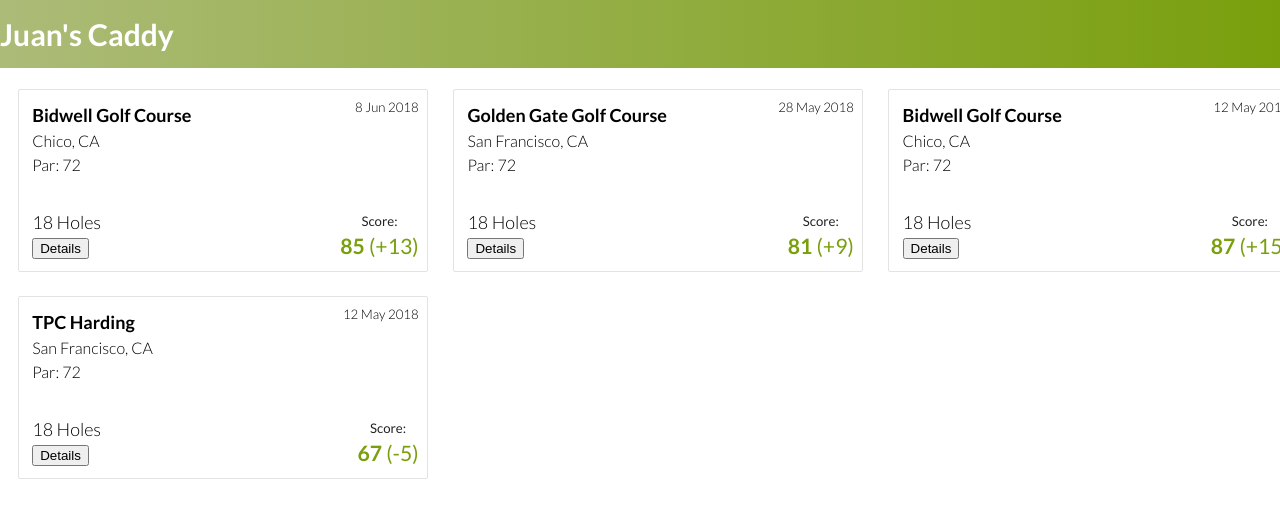
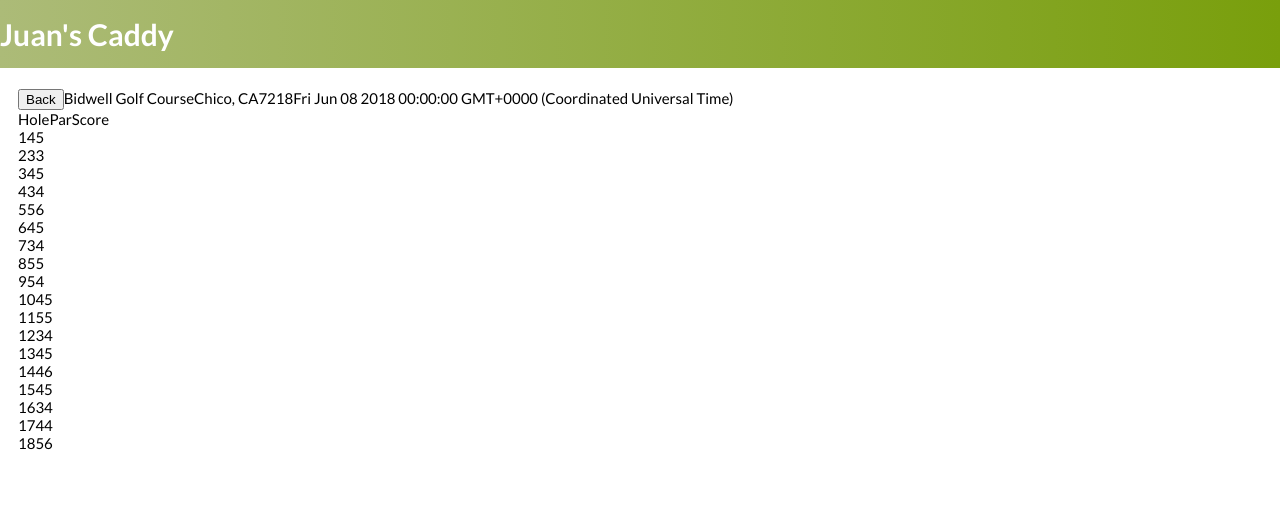
Before and after one commit to jvillalobos22/golf-scorekeeper-ui, a React (Create React App) app: page /matches/1 in a window 1280 px wide. Shown: the top 518 px of the page. Built offline with nearby package versions, Linux system fonts and the light colour scheme.

Commit message:
Implemented router with matches and match detail routes

```diff
--- a/package.json
+++ b/package.json
@@ -5,6 +5,7 @@
   "dependencies": {
     "react": "^16.4.0",
     "react-dom": "^16.4.0",
+    "react-router-dom": "^4.3.1",
     "react-scripts": "1.1.4"
   },
   "scripts": {
--- a/src/components/App/App.js
+++ b/src/components/App/App.js
@@ -1,16 +1,32 @@
 import React, { Component } from 'react';
+import {
+  BrowserRouter as Router,
+  Route,
+  Switch
+} from 'react-router-dom';
 import Header from '../Header/Header';
 import Matches from '../Matches/Matches';
+import MatchDetail from '../MatchDetail/MatchDetail';
 import './App.css';
 
 class App extends Component {
   render() {
     const { matches } = this.props;
     return (
-      <div className="app">
-        <Header />
-        <Matches matches={matches} />
-      </div>
+      <Router>
+        <div className="app">
+          <Header />
+          <Switch>
+            <Route exact path="/" render={() => {
+              return <Matches matches={matches} />
+            }} />
+            <Route path="/matches/:matchId" render={({ match }) => {
+              return <MatchDetail matches={matches} matchId={match.params.matchId} />
+            }} />
+          </Switch>
+
+        </div>
+      </Router>
     );
   }
 }
--- /dev/null
+++ b/src/components/ErrorMessage/ErrorMessage.js
@@ -0,0 +1,12 @@
+import React from 'react';
+import './ErrorMessage.css';
+
+const ErrorMessage = ({errorMsg}) => {
+  return (
+    <div className="error_message">
+      {errorMsg}
+    </div>
+  )
+}
+
+export default ErrorMessage;
--- a/src/components/MatchCard/MatchCard.js
+++ b/src/components/MatchCard/MatchCard.js
@@ -1,4 +1,5 @@
 import React from 'react';
+import { Link } from 'react-router-dom';
 import './MatchCard.css';
 import { shortMonths } from '../../helpers/months';
 
@@ -28,9 +29,9 @@ const MatchCard = ({ match, className }) => {
       <span className="course_par">Par: {match.course.par}</span>
       <p className="match_holes_played"><span>{match.course.holes}</span> Holes</p>
       <div className="score"><span>Score:</span><strong>{getMatchScore(match.holes)}</strong> ({getPrettyScore(match.holes, match.course.par)})</div>
-      <button type="button">
+      <Link to={`/matches/${match.id}`} ><button type="button">
         Details
-      </button>
+      </button></Link>
     </div>
   )
 };
--- /dev/null
+++ b/src/components/MatchDetail/MatchDetail.js
@@ -0,0 +1,28 @@
+import React from 'react';
+import ErrorMessage from '../ErrorMessage/ErrorMessage';
+import ShowMatchDetails from '../ShowMatchDetails/ShowMatchDetails';
+
+import './MatchDetail.css';
+
+const MatchDetail = ({matches, matchId}) => {
+  const getThisMatch = (matches, matchId) => {
+    return matches.find((match) => match.id === matchId)
+  }
+
+  const thisMatchResult = getThisMatch(matches, matchId);
+
+  return (
+    <div>
+      {thisMatchResult
+        ? <div>
+          <ShowMatchDetails match={thisMatchResult} />
+        </div>
+        : <div>
+          <ErrorMessage errorMsg={`A match with the id ${matchId} was not found.`} />
+        </div>
+      }
+    </div>
+  )
+}
+
+export default MatchDetail;
--- a/src/components/Matches/Matches.js
+++ b/src/components/Matches/Matches.js
@@ -1,4 +1,5 @@
 import React, {Component} from 'react';
+
 import MatchCard from '../MatchCard/MatchCard';
 import './Matches.css';
 
--- /dev/null
+++ b/src/components/ShowMatchDetails/ShowMatchDetails.js
@@ -0,0 +1,34 @@
+import React from 'react';
+import { Link } from 'react-router-dom';
+import './ShowMatchDetails.css';
+
+const ShowMatchDetails = ({match}) => {
+  return (
+    <div className="pg_width">
+      <Link to="/" ><button type="button">
+        Back
+      </button></Link>
+      <span>{match.course.name}</span>
+      <span>{match.course.location}</span>
+      <span>{match.course.par}</span>
+      <span>{match.course.holes}</span>
+      <span>{match.date.toString()}</span>
+      <div className="match_scorecard">
+        <div>
+          <span>Hole</span>
+          <span>Par</span>
+          <span>Score</span>
+        </div>
+      {match.holes.map((hole) => {
+        return <div>
+          <span>{hole.id}</span>
+          <span>{hole.par}</span>
+          <span>{hole.score}</span>
+        </div>
+      })}
+      </div>
+    </div>
+  )
+}
+
+export default ShowMatchDetails;
```
Also changed, not shown: src/components/ErrorMessage/ErrorMessage.css (added), src/components/MatchDetail/MatchDetail.css (added), src/components/ShowMatchDetails/ShowMatchDetails.css (added), 1 other file (tests, documents, lock files or other folders).
